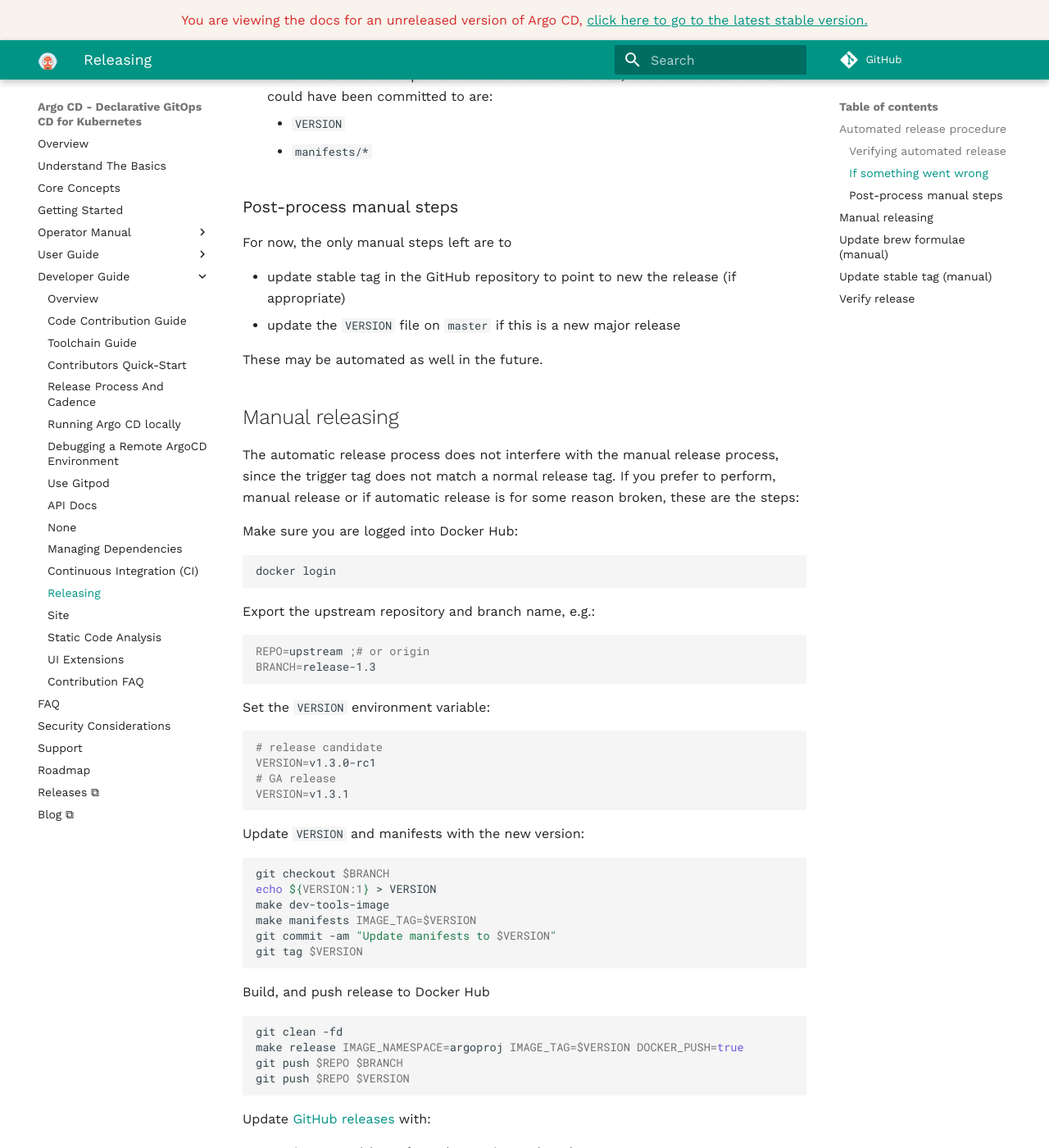
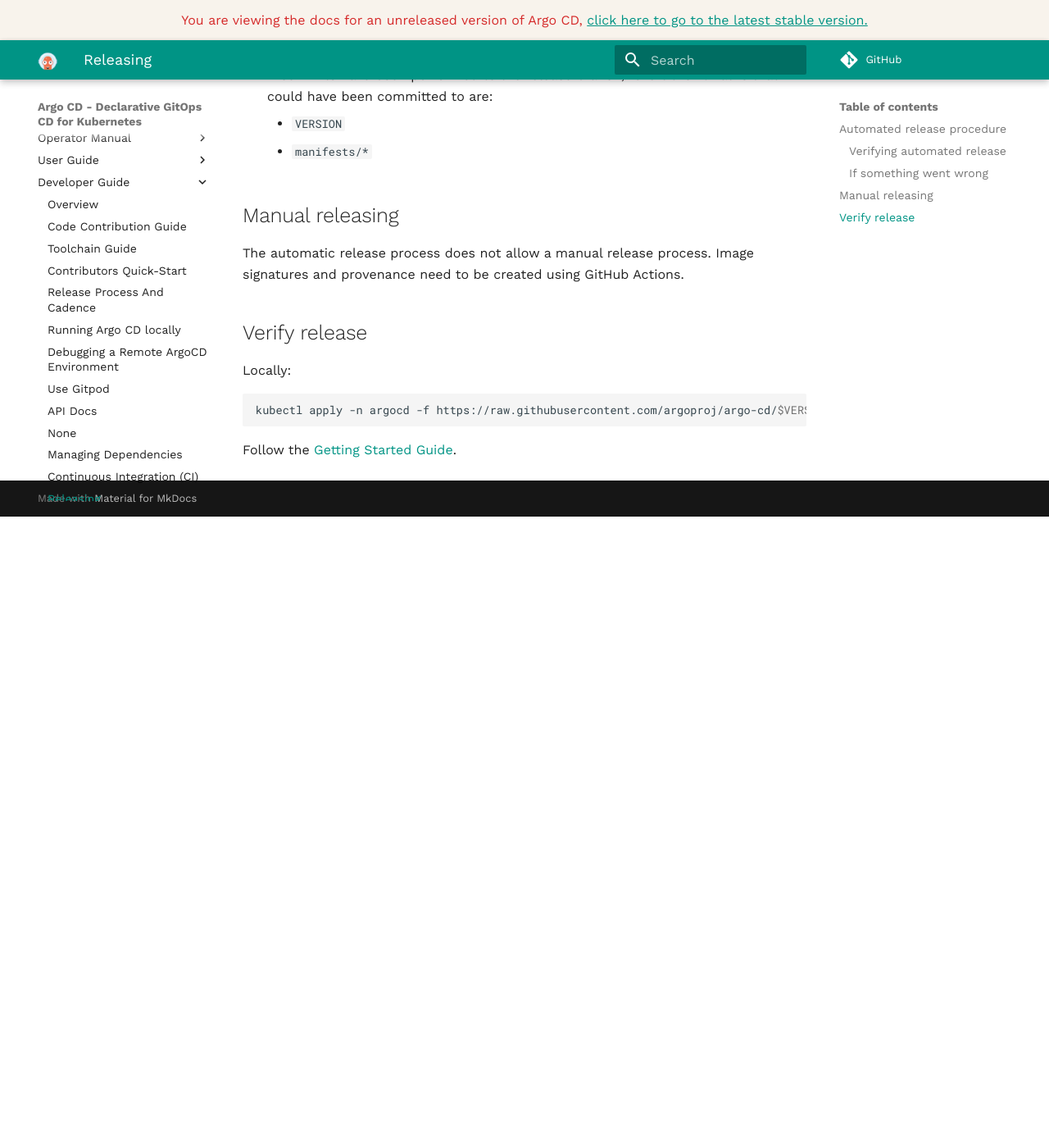
Before and after one commit to 34fathombelow/cosign_test, an MkDocs documentation site: the page built from docs/developer-guide/releasing.md, in a window 1280 px wide and 1400 px high, scrolled down 3021 px. Shown: the whole window at 82% size. Built offline with MkDocs 1.6.1 and Material for MkDocs 9.7.7, drawn with Linux system fonts in a browser that asks for light colours; comment, search, counter and statistics services are not loaded; after the commit the page ends 3651 px from its top, so only the background shows below that; some of the changed text lies outside the part shown.

Commit message:
chore: modify trigger-release for new workflow
Signed-off-by: Justin Marquis <34fathombelow@protonmail.com>

````diff
--- a/docs/developer-guide/releasing.md
+++ b/docs/developer-guide/releasing.md
@@ -2,13 +2,12 @@
 
 ## Automated release procedure
 
-Starting from `release-1.6` branch, ArgoCD can be released in an automated fashion
-using GitHub actions. The release process takes about 20 minutes, sometimes a
-little less, depending on the performance of GitHub Actions runners.
+ArgoCD can be released in an automated fashion using GitHub actions. The release process takes about 60 minutes,
+sometimes a little less, depending on the performance of GitHub Actions runners.
 
 The target release branch must already exist in the GitHub repository. If you for
-example want to create a release `v1.7.0`, the corresponding release branch
-`release-1.7` needs to exist, otherwise, the release cannot be built. Also,
+example want to create a release `v2.7.0`, the corresponding release branch
+`release-2.7` needs to exist, otherwise, the release cannot be built. Also,
 the trigger tag should always be created in the release branch, checked out
 in your local repository clone.
 
@@ -134,85 +133,9 @@
     * `VERSION`
     * `manifests/*`
 
-### Post-process manual steps
-
-For now, the only manual steps left are to
-
-* update stable tag in the GitHub repository to point to new the release (if appropriate)
-* update the `VERSION` file on `master` if this is a new major release
-
-These may be automated as well in the future.
-
 ## Manual releasing
 
-The automatic release process does not interfere with the manual release process, since
-the trigger tag does not match a normal release tag. If you prefer to perform,
-manual release or if automatic release is for some reason broken, these are the
-steps:
-
-Make sure you are logged into Docker Hub:
-
-```bash
-docker login
-```
-
-Export the upstream repository and branch name, e.g.:
-
-```bash
-REPO=upstream ;# or origin
-BRANCH=release-1.3
-```
-
-Set the `VERSION` environment variable:
-
-```bash
-# release candidate
-VERSION=v1.3.0-rc1
-# GA release
-VERSION=v1.3.1
-```
-
-Update `VERSION` and manifests with the new version:
-
-```bash
-git checkout $BRANCH
-echo ${VERSION:1} > VERSION
-make dev-tools-image
-make manifests IMAGE_TAG=$VERSION
-git commit -am "Update manifests to $VERSION"
-git tag $VERSION
-```
-
-Build, and push release to Docker Hub
-
-```bash
-git clean -fd
-make release IMAGE_NAMESPACE=argoproj IMAGE_TAG=$VERSION DOCKER_PUSH=true
-git push $REPO $BRANCH
-git push $REPO $VERSION
-```
-
-Update [GitHub releases](https://github.com/argoproj/argo-cd/releases) with:
-
-* Getting started (copy from the previous release)
-* Changelog
-* Binaries (e.g. `dist/argocd-darwin-amd64`).
-
-## Update brew formulae (manual)
-
-If GA, update the Brew formula:
-
-```bash
-brew bump-formula-pr argocd --version ${VERSION:1}
-```
-
-## Update stable tag (manual)
-
-If GA, update `stable` tag:
-
-```bash
-git tag stable --force && git push $REPO stable --force
-```
+The automatic release process does not allow a manual release process. Image signatures and provenance need to be created using GitHub Actions.
 
 ## Verify release
 
@@ -223,14 +146,3 @@
 ```
 
 Follow the [Getting Started Guide](../getting_started/).
-
-If GA:
-
-```bash
-brew upgrade argocd
-/usr/local/bin/argocd version
-```
-
-Sync Argo CD in [https://cd.apps.argoproj.io/applications/argo-cd](https://cd.apps.argoproj.io/applications/argo-cd).
-
-Deploy the [site](site.md).
````
Also changed, not shown: other parts of docs/developer-guide/releasing.md (+1 -1 lines), 1 other file.
